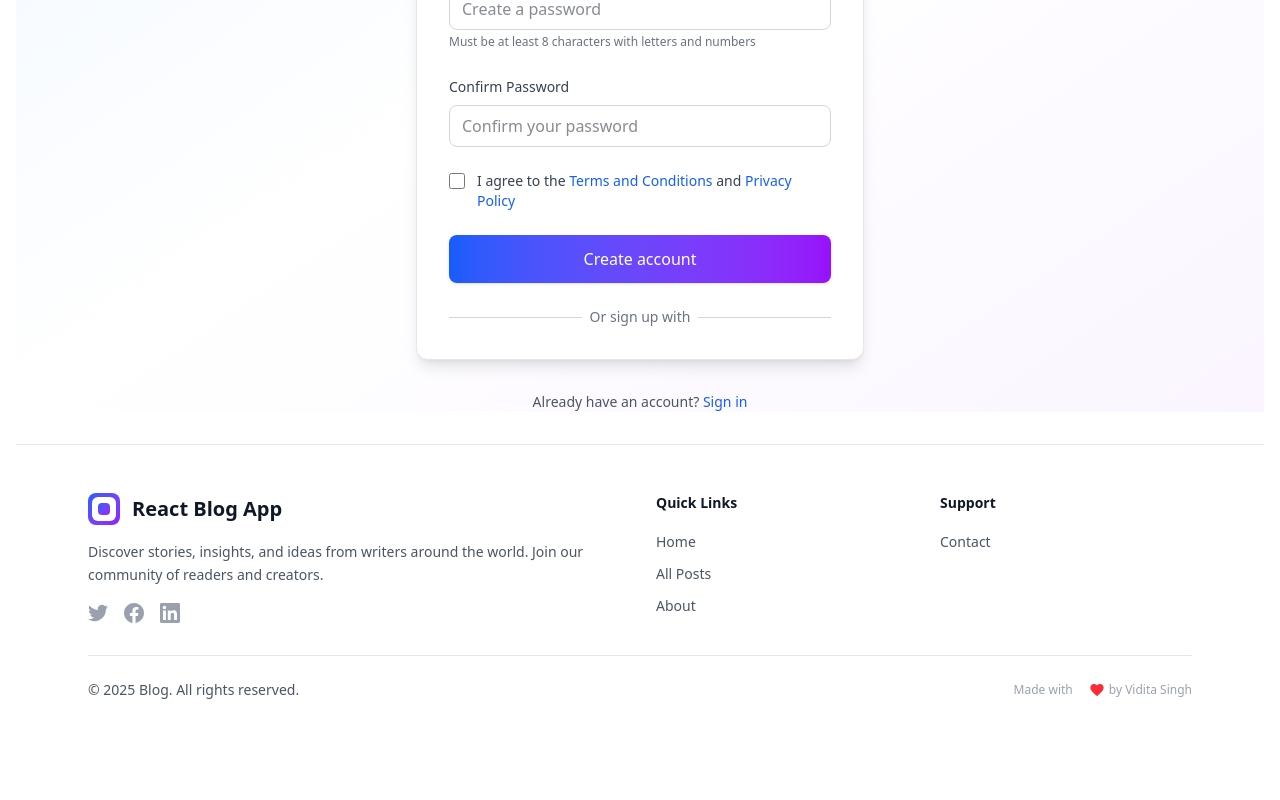
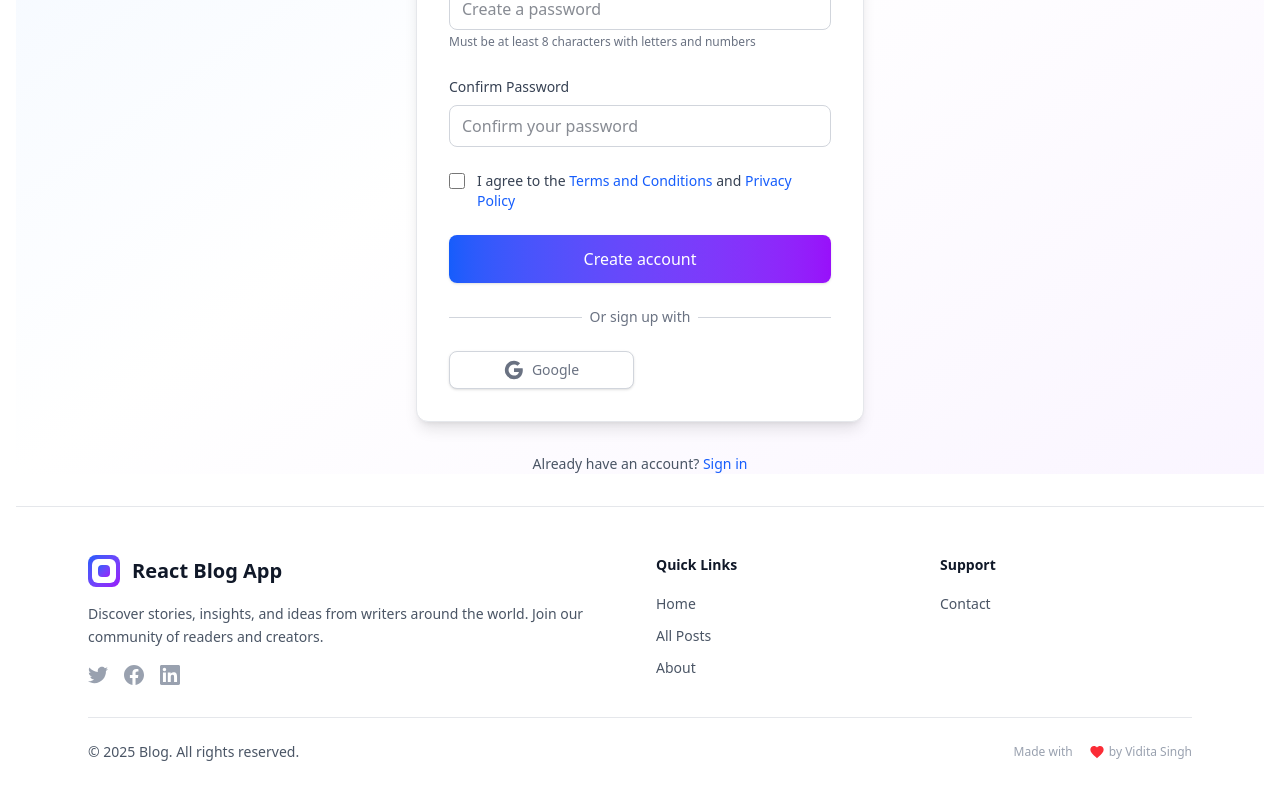
Before and after one commit to viditasingh/React-Blog-App, a React (Vite) app: page /signup in a window 1280 px wide. Shown: the part 551-1351 px from the top of the page. Before the commit the page ends 1315 px from the top, so only its background shows below. Built offline with nearby package versions, Linux system fonts and the light colour scheme; no server answers.

Commit message:
add social buttons to signup

```diff
--- a/src/components/Signup.jsx
+++ b/src/components/Signup.jsx
@@ -207,6 +207,23 @@
                             </div>
                         </div>
                     </div>
+
+                    {/* Social Signup Buttons */}
+                    <div className="mt-6 grid grid-cols-2 gap-3">
+                        <button
+                            type="button"
+                            className="w-full inline-flex justify-center py-2 px-4 border border-gray-300 rounded-lg shadow-sm bg-white text-sm font-medium text-gray-500 hover:bg-gray-50 transition-colors"
+                        >
+                            <svg className="w-5 h-5" viewBox="0 0 24 24">
+                                <path fill="currentColor" d="M22.56 12.25c0-.78-.07-1.53-.2-2.25H12v4.26h5.92c-.26 1.37-1.04 2.53-2.21 3.31v2.77h3.57c2.08-1.92 3.28-4.74 3.28-8.09z"/>
+                                <path fill="currentColor" d="M12 23c2.97 0 5.46-.98 7.28-2.66l-3.57-2.77c-.98.66-2.23 1.06-3.71 1.06-2.86 0-5.29-1.93-6.16-4.53H2.18v2.84C3.99 20.53 7.7 23 12 23z"/>
+                                <path fill="currentColor" d="M5.84 14.09c-.22-.66-.35-1.36-.35-2.09s.13-1.43.35-2.09V7.07H2.18C1.43 8.55 1 10.22 1 12s.43 3.45 1.18 4.93l2.85-2.22.81-.62z"/>
+                                <path fill="currentColor" d="M12 5.38c1.62 0 3.06.56 4.21 1.64l3.15-3.15C17.45 2.09 14.97 1 12 1 7.7 1 3.99 3.47 2.18 7.07l3.66 2.84c.87-2.6 3.3-4.53 6.16-4.53z"/>
+                            </svg>
+                            <span className="ml-2">Google</span>
+                        </button>
+                    </div>
+
                 </div>
 
                 {/* Login Link */}
```
